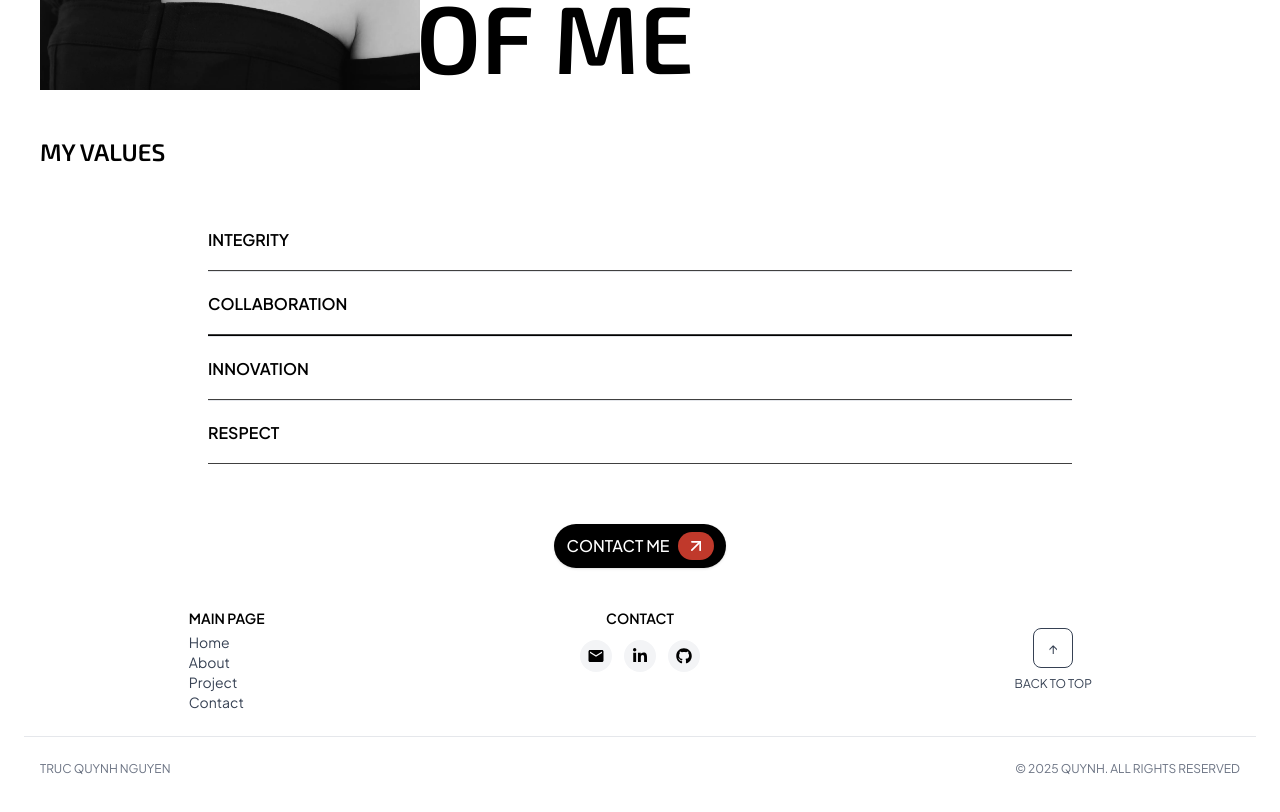
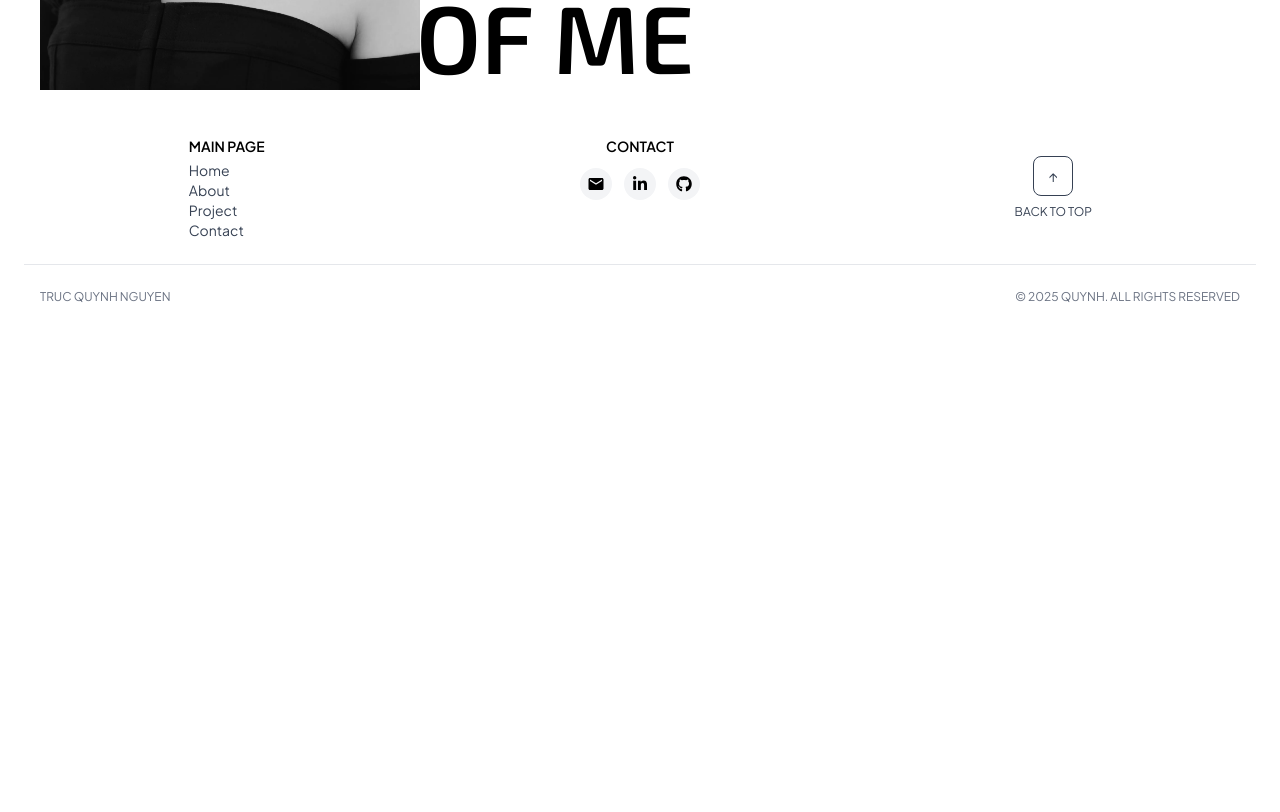
Before and after one commit to qtrngn/portfolio-v2, a React (Vite) app: page /about in a window 1280 px wide. Shown: the part 580-1392 px from the top of the page. After the commit the page ends 925 px from the top, so only its background shows below. Built offline with nearby package versions, Linux system fonts and the light colour scheme; a web font is replaced by a local one.

Commit message:
about me

```diff
--- a/src/pages/About.jsx
+++ b/src/pages/About.jsx
@@ -46,14 +46,7 @@ const About = () => {
           <span className="block pl-63 text-black">OF ME</span>
         </h2>
       </div>
-      {/* Sub text */}
-      <div className="text-2xl font-bold mt-10 uppercase">
-        <h3>My Values</h3>
-      </div>
-      <ValuesSection />
-      <div className="max-w-[1200px] mx-auto flex justify-center ">
-        <CTA to="/contact">Contact Me</CTA>
-        </div>
+
 
     </section>
 
```
